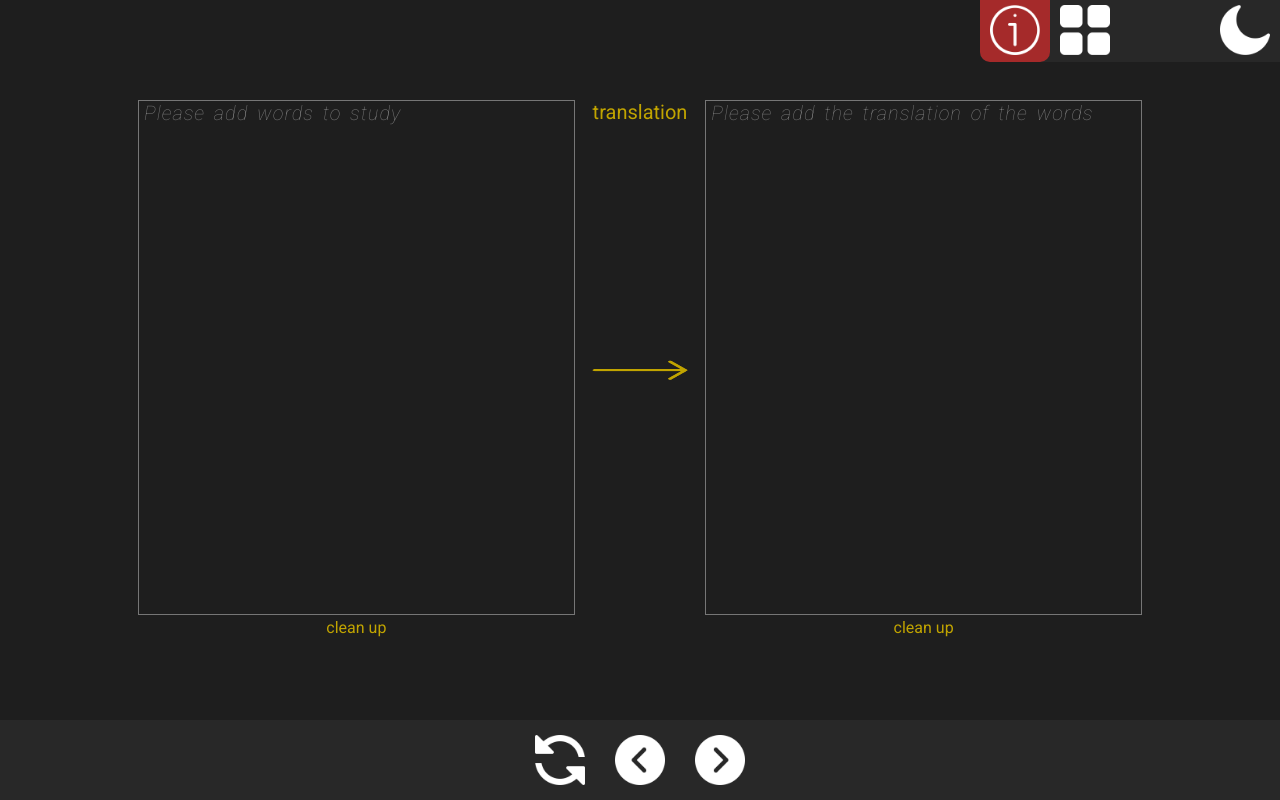
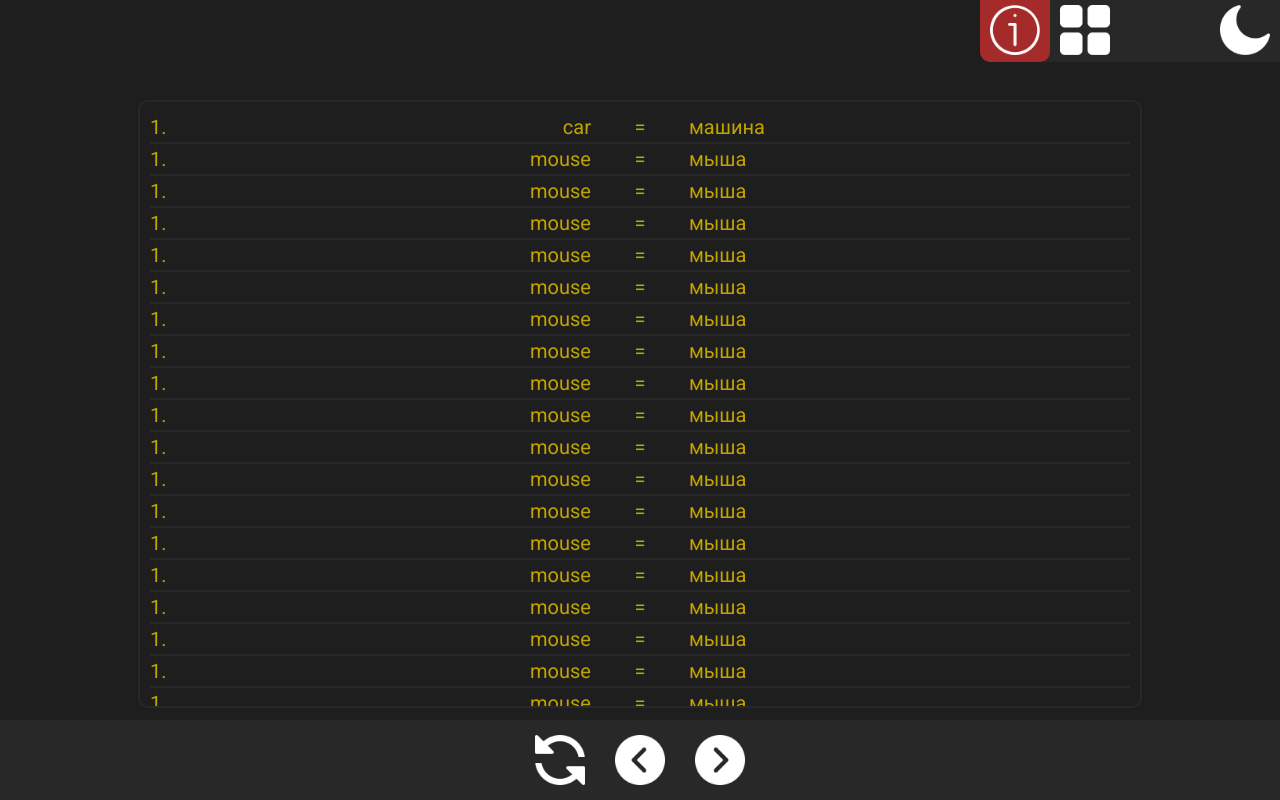
Before and after one commit to alexey-sevastynov/study-english, a React (Create React App) app: page / in a window 1280 px wide. Built offline with nearby package versions, Linux system fonts and the light colour scheme.

Commit message:
added component "checkWords"

```diff
--- a/src/App.js
+++ b/src/App.js
@@ -7,6 +7,7 @@ import Info from "./components/info/Info";
 import Footer from "./components/footer/Footer";
 import AddWords from "./components/addWords/AddWorks";
 import FooterMain from "./components/footer/FooterMain";
+import CreatedWords from "./components/checkWords/CheckWords";
 
 class App extends React.Component {
   render() {
@@ -16,7 +17,8 @@ class App extends React.Component {
 
         <div className="container">
           {/* <Info /> */}
-          <AddWords />
+          {/* <AddWords /> */}
+          <CreatedWords />
         </div>
 
         {/* <Footer /> */}
--- /dev/null
+++ b/src/components/checkWords/CheckWords.jsx
@@ -0,0 +1,144 @@
+import React, { Component } from "react";
+
+import "./checkWords.css";
+
+export default class CreatedWords extends Component {
+  render() {
+    return (
+      <div className="table">
+        <ul className="table-item">
+          <li className="table_col_0">1.</li>
+          <li className="table_col_1">car</li>
+          <li className="table_col_2">=</li>
+          <li className="table_col_3">машина</li>
+        </ul>
+        <ul className="table-item">
+          <li className="table_col_0">1.</li>
+          <li className="table_col_1">mouse</li>
+          <li className="table_col_2">=</li>
+          <li className="table_col_3">мыша</li>
+        </ul>
+        <ul className="table-item">
+          <li className="table_col_0">1.</li>
+          <li className="table_col_1">mouse</li>
+          <li className="table_col_2">=</li>
+          <li className="table_col_3">мыша</li>
+        </ul>
+        <ul className="table-item">
+          <li className="table_col_0">1.</li>
+          <li className="table_col_1">mouse</li>
+          <li className="table_col_2">=</li>
+          <li className="table_col_3">мыша</li>
+        </ul>
+        <ul className="table-item">
+          <li className="table_col_0">1.</li>
+          <li className="table_col_1">mouse</li>
+          <li className="table_col_2">=</li>
+          <li className="table_col_3">мыша</li>
+        </ul>
+        <ul className="table-item">
+          <li className="table_col_0">1.</li>
+          <li className="table_col_1">mouse</li>
+          <li className="table_col_2">=</li>
+          <li className="table_col_3">мыша</li>
+        </ul>
+        <ul className="table-item">
+          <li className="table_col_0">1.</li>
+          <li className="table_col_1">mouse</li>
+          <li className="table_col_2">=</li>
+          <li className="table_col_3">мыша</li>
+        </ul>
+        <ul className="table-item">
+          <li className="table_col_0">1.</li>
+          <li className="table_col_1">mouse</li>
+          <li className="table_col_2">=</li>
+          <li className="table_col_3">мыша</li>
+        </ul>
+        <ul className="table-item">
+          <li className="table_col_0">1.</li>
+          <li className="table_col_1">mouse</li>
+          <li className="table_col_2">=</li>
+          <li className="table_col_3">мыша</li>
+        </ul>
+        <ul className="table-item">
+          <li className="table_col_0">1.</li>
+          <li className="table_col_1">mouse</li>
+          <li className="table_col_2">=</li>
+          <li className="table_col_3">мыша</li>
+        </ul>
+        <ul className="table-item">
+          <li className="table_col_0">1.</li>
+          <li className="table_col_1">mouse</li>
+          <li className="table_col_2">=</li>
+          <li className="table_col_3">мыша</li>
+        </ul>
+        <ul className="table-item">
+          <li className="table_col_0">1.</li>
+          <li className="table_col_1">mouse</li>
+          <li className="table_col_2">=</li>
+          <li className="table_col_3">мыша</li>
+        </ul>
+        <ul className="table-item">
+          <li className="table_col_0">1.</li>
+          <li className="table_col_1">mouse</li>
+          <li className="table_col_2">=</li>
+          <li className="table_col_3">мыша</li>
+        </ul>
+        <ul className="table-item">
+          <li className="table_col_0">1.</li>
+          <li className="table_col_1">mouse</li>
+          <li className="table_col_2">=</li>
+          <li className="table_col_3">мыша</li>
+        </ul>
+        <ul className="table-item">
+          <li className="table_col_0">1.</li>
+          <li className="table_col_1">mouse</li>
+          <li className="table_col_2">=</li>
+          <li className="table_col_3">мыша</li>
+        </ul>
+        <ul className="table-item">
+          <li className="table_col_0">1.</li>
+          <li className="table_col_1">mouse</li>
+          <li className="table_col_2">=</li>
+          <li className="table_col_3">мыша</li>
+        </ul>
+        <ul className="table-item">
+          <li className="table_col_0">1.</li>
+          <li className="table_col_1">mouse</li>
+          <li className="table_col_2">=</li>
+          <li className="table_col_3">мыша</li>
+        </ul>
+        <ul className="table-item">
+          <li className="table_col_0">1.</li>
+          <li className="table_col_1">mouse</li>
+          <li className="table_col_2">=</li>
+          <li className="table_col_3">мыша</li>
+        </ul>
+        <ul className="table-item">
+          <li className="table_col_0">1.</li>
+          <li className="table_col_1">mouse</li>
+          <li className="table_col_2">=</li>
+          <li className="table_col_3">мыша</li>
+        </ul>
+        <ul className="table-item">
+          <li className="table_col_0">1.</li>
+          <li className="table_col_1">mouse</li>
+          <li className="table_col_2">=</li>
+          <li className="table_col_3">мыша</li>
+        </ul>
+        <ul className="table-item">
+          <li className="table_col_0">1.</li>
+          <li className="table_col_1">mouse</li>
+          <li className="table_col_2">=</li>
+          <li className="table_col_3">мыша</li>
+        </ul>
+        <ul className="table-item">
+          <li className="table_col_0">1.</li>
+          <li className="table_col_1">mouse</li>
+          <li className="table_col_2">=</li>
+          <li className="table_col_3">мыша</li>
+        </ul>
+      </div>
+    );
+  }
+}
--- /dev/null
+++ b/src/components/checkWords/checkWords.css
@@ -0,0 +1,91 @@
+.table {
+    display: flex;
+    flex-direction: column;
+    box-sizing: border-box;
+    /* width: 100%; */
+    margin: 0 10px;
+    padding: 10px;
+    height: 98%;
+    border: 2px solid beige;
+    border-radius: 10px;
+    overflow-y: scroll;
+}
+
+.table-item {
+    display: flex;
+
+}
+
+.table-item:not(:last-child) {
+    border-bottom: 2px solid rgb(40, 40, 40);
+}
+
+::-webkit-scrollbar {
+    width: 0px;
+    background: rgba(255, 255, 255, 0.0);
+}
+
+.dark_mode .table {
+    border: 2px solid rgb(40, 40, 40);
+}
+
+.table li {
+    font-size: 20px;
+    line-height: 30px;
+}
+
+
+
+.table_col_0 {
+    display: flex;
+    align-items: center;
+    justify-content: flex-start;
+    width: 4%;
+}
+
+.table_col_1 {
+    text-align: right;
+    width: 41%;
+}
+
+
+.table_col_2 {
+    display: flex;
+    align-items: center;
+    justify-content: center;
+    width: 10%;
+}
+
+
+
+.table_col_3 {
+    display: flex;
+    justify-content: flex-start;
+    width: 45%;
+}
+
+
+@media (max-width: 700px) {
+    .table {
+        padding: 2px 5px;
+        margin: 0px 5px;
+    }
+
+    .table_col_0 {
+        display: none;
+    }
+
+    .table_col_1 {
+        text-align: end;
+        width: 45%;
+    }
+
+    .table_col_2 {
+        width: 10%;
+    }
+
+    .table_col_3 {
+        width: 45%;
+    }
+
+}
--- a/src/index.css
+++ b/src/index.css
@@ -16,3 +16,13 @@ code {
   font-family: source-code-pro, Menlo, Monaco, Consolas, 'Courier New',
     monospace;
 }
+
+ul {
+  display: block;
+  list-style-type: none;
+  margin-block-start: 0em;
+  margin-block-end: 0em;
+  margin-inline-start: 0px;
+  margin-inline-end: 0px;
+  padding-inline-start: 0px;
+}
```
